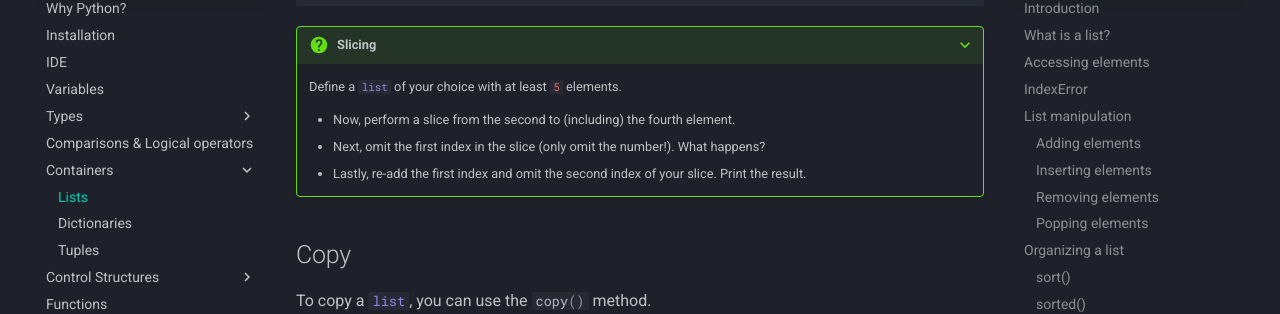
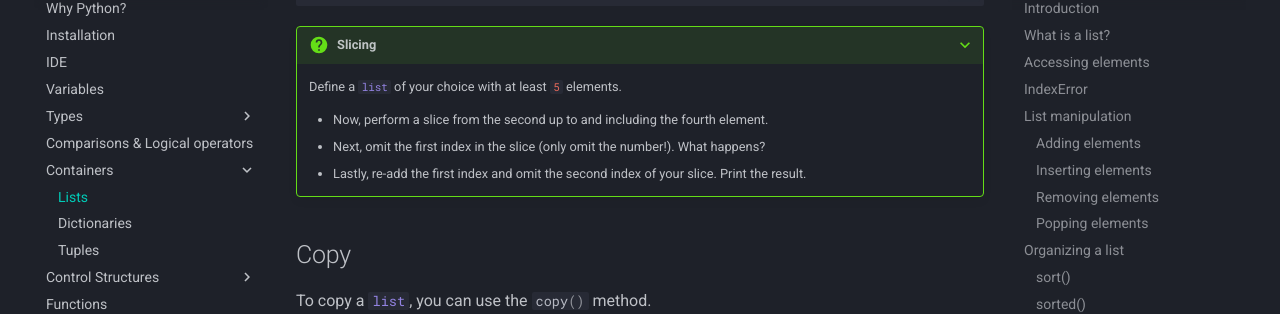
Before and after one commit to mciwing/mciwing.github.io, an MkDocs documentation site: the page built from docs/python/containers/list.md, in a window 1280 px wide and 900 px high, scrolled down 5911 px. Shown: the part 148-462 px from the top of the window. Built offline with MkDocs 1.6.1 and Material for MkDocs 9.7.7, drawn with Linux system fonts in a browser that asks for light colours; comment, search, counter and statistics services are not loaded.

Commit message:
docs: remove punctuation marks in recap sections (Python Crash Course)

```diff
--- a/docs/python/containers/list.md
+++ b/docs/python/containers/list.md
@@ -299,7 +299,8 @@ print(players[0:3])
     Define a `#!python list` of your choice with at least `#!python 5`
     elements.
 
-    - Now, perform a slice from the second to (including) the fourth element.
+    - Now, perform a slice from the second up to and including the fourth
+    element.
     - Next, omit the first index in the slice (only omit the number!). What
     happens?
     - Lastly, re-add the first index and omit the second index of your
```
Also changed, not shown: docs/python/containers/dict.md (+1 -1 lines), docs/python/containers/tuple.md (+1 -1 lines), docs/python/types/strings.md (+5 -5 lines), docs/python/variables.md (+4 -4 lines).
